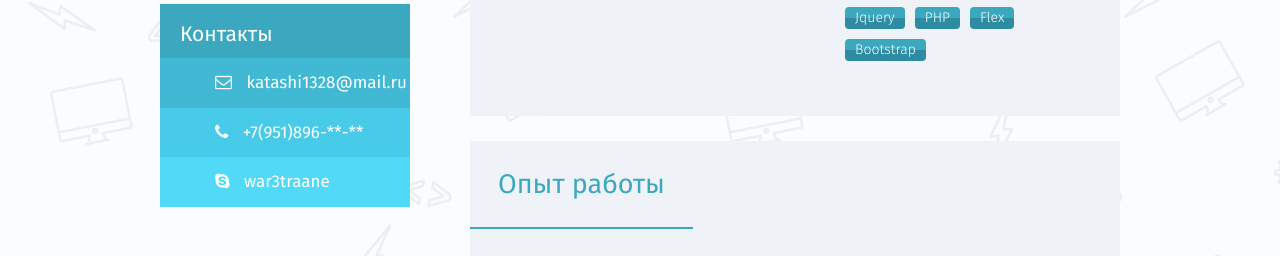
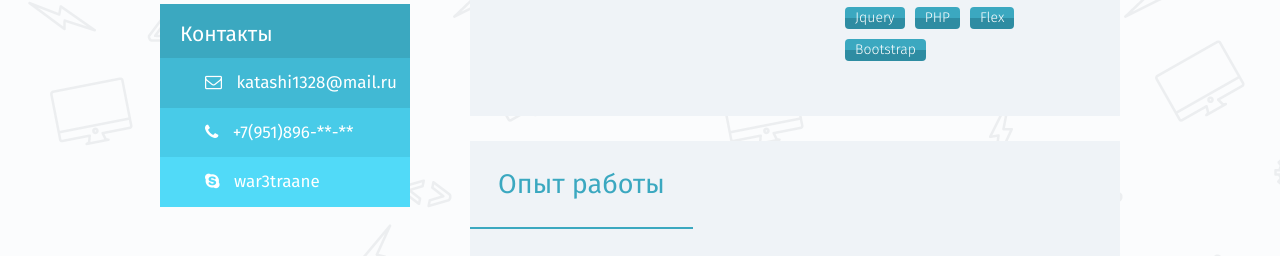
Before and after one commit to andrewleykin/api, a website: page index.html in a window 1280 px wide. Shown: the part 452-708 px from the top of the page. Drawn offline with nearby package versions, Linux system fonts and the light colour scheme.

Commit message:
подправил css

```diff
--- a/sass/style.scss
+++ b/sass/style.scss
@@ -180,11 +180,11 @@ body {
 }
 
 .contact-item {
-    padding: 15px 0 15px 55px;
-    font-size: 17px;
+    padding: 15px 0 15px 45px;
     .contact-link {
         text-decoration: none;
         color: #fff;
+        font-size: 17px;
         .fa {
             margin-right: 10px;
         }
```
Also changed, not shown: css/style.css.
